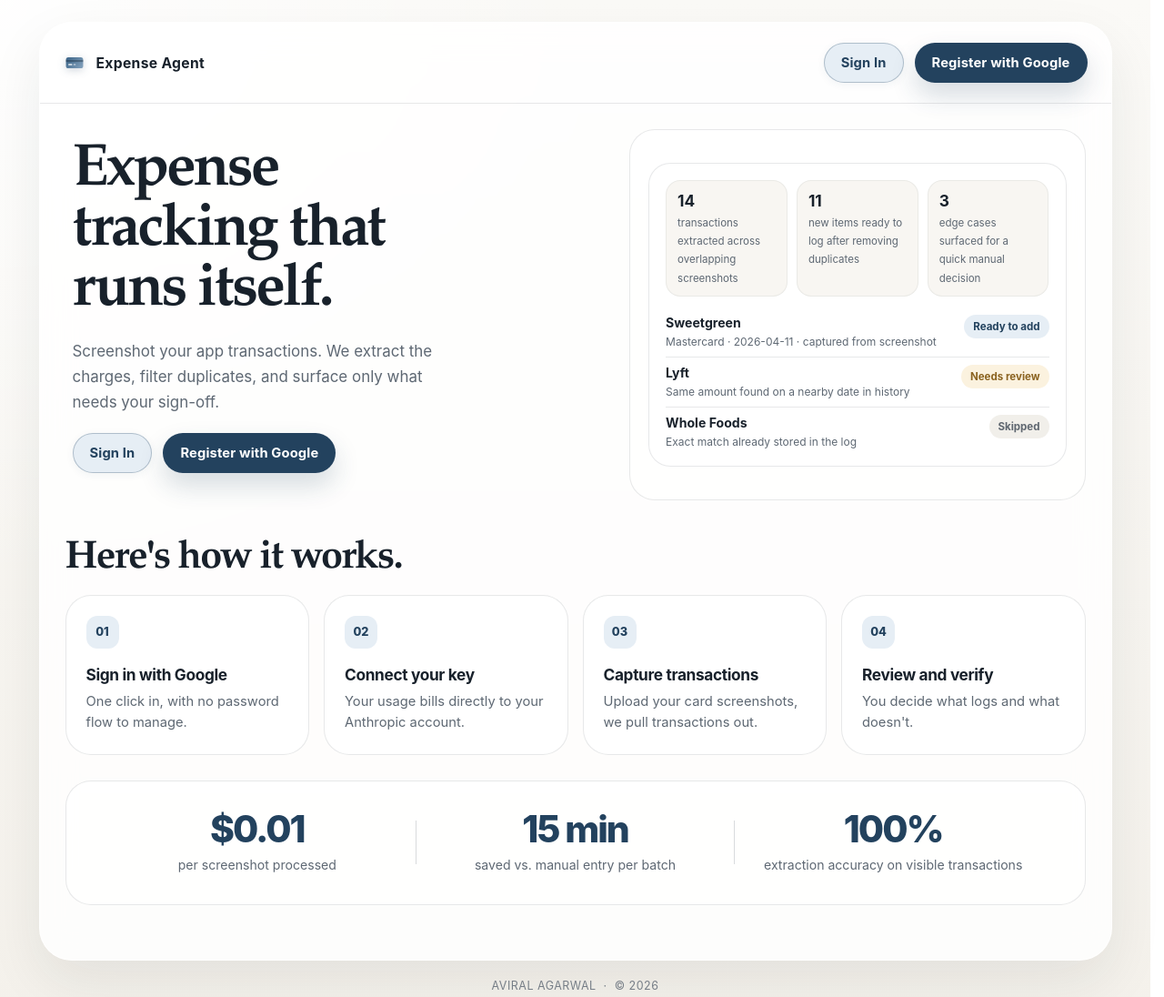
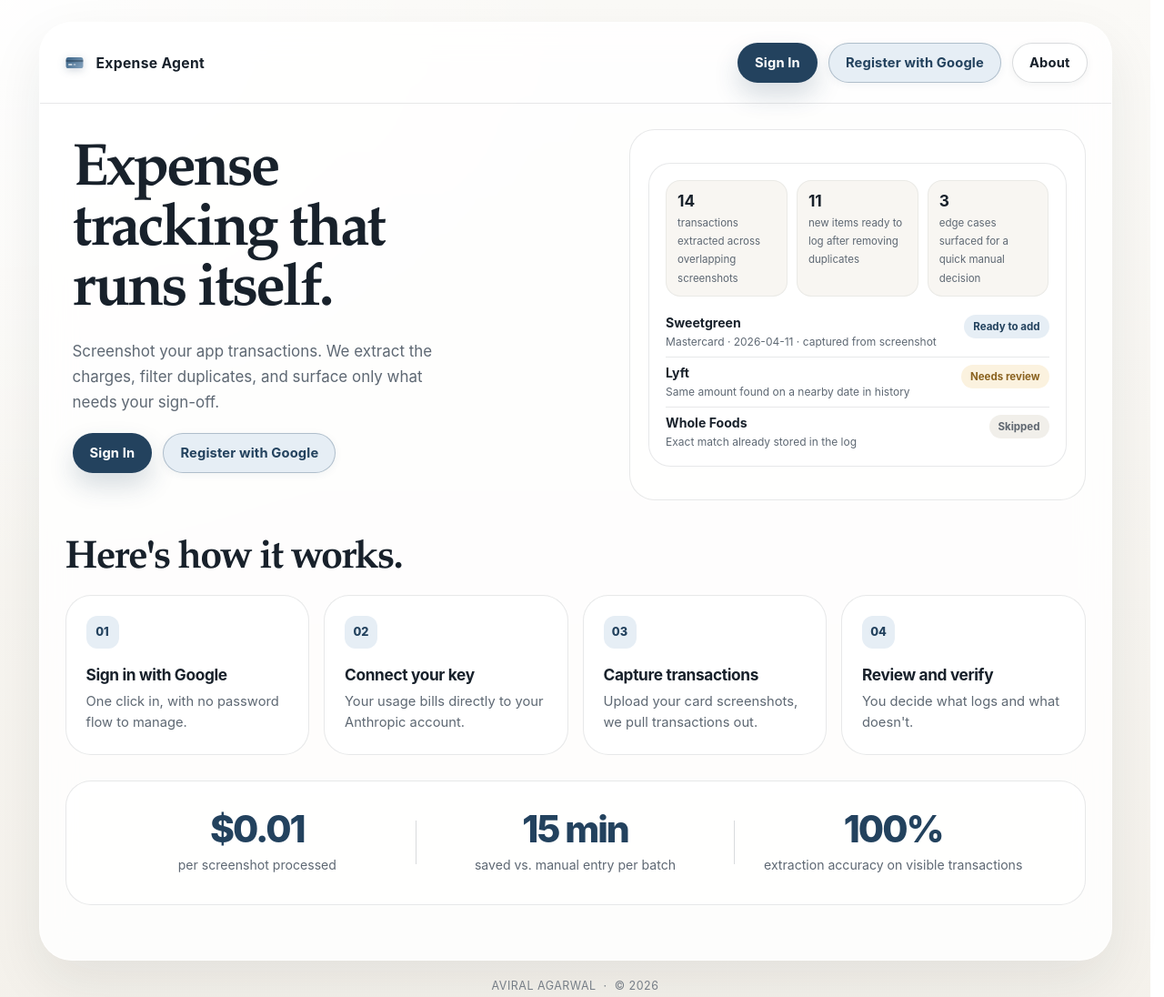
Before and after one commit to aviralagarwal1/expense-agent, a Flask app: page / in a window 1280 px wide. Shown: the top 1096 px of the page at 91% size. Run offline with Flask 3, Linux system fonts and the light colour scheme.

Commit message:
Rework landing CTAs and add About nav link

```diff
--- a/templates/landing.html
+++ b/templates/landing.html
@@ -82,8 +82,7 @@
       gap: 12px;
     }
     .nav-link,
-    .nav-cta,
-    .hero-cta {
+    .nav-cta {
       display: inline-flex;
       align-items: center;
       justify-content: center;
@@ -94,15 +93,14 @@
       padding: 12px 18px;
       transition: transform 0.16s ease, border-color 0.16s ease, background 0.16s ease, color 0.16s ease, box-shadow 0.16s ease;
     }
-    /* Secondary CTA: accent-soft (same token as app chrome) + navy label — pairs cleanly with solid navy primary. */
+    /* Primary: navy — used for Sign In on this page. Secondary: accent-soft — Register with Google. */
     .nav-link {
       border: 1px solid rgba(35, 66, 94, 0.28);
       color: var(--accent);
       background: var(--accent-soft);
       box-shadow: 0 2px 10px rgba(35, 66, 94, 0.06);
     }
-    .nav-cta,
-    .hero-cta {
+    .nav-cta {
       color: #ffffff;
       background: var(--accent);
       border: 1px solid transparent;
@@ -113,8 +111,28 @@
       background: #d9e6f2;
       border-color: rgba(35, 66, 94, 0.4);
     }
-    .nav-cta:hover,
-    .hero-cta:hover {
+    /* White pill — far right; Sign In + Register sit to its left. */
+    .nav-about {
+      display: inline-flex;
+      align-items: center;
+      justify-content: center;
+      border-radius: 999px;
+      font-size: 0.92rem;
+      font-weight: 700;
+      letter-spacing: 0.01em;
+      padding: 12px 18px;
+      border: 1px solid var(--line-strong);
+      color: var(--ink);
+      background: #ffffff;
+      box-shadow: 0 2px 10px rgba(24, 33, 43, 0.05);
+      transition: transform 0.16s ease, border-color 0.16s ease, background 0.16s ease, box-shadow 0.16s ease;
+    }
+    .nav-about:hover {
+      transform: translateY(-1px);
+      border-color: rgba(35, 66, 94, 0.28);
+      box-shadow: 0 6px 16px rgba(24, 33, 43, 0.08);
+    }
+    .nav-cta:hover {
       transform: translateY(-1px);
     }
 
@@ -410,7 +428,7 @@
     .cta-actions {
       margin-top: 28px;
     }
-    .cta-actions .hero-cta {
+    .cta-actions .nav-cta {
       padding: 16px 28px;
       font-size: 1rem;
       min-width: 220px;
@@ -548,14 +566,15 @@
         justify-content: stretch;
       }
       .nav-link,
-      .nav-cta {
+      .nav-cta,
+      .nav-about {
         flex: 1;
       }
       .hero-actions {
         width: 100%;
       }
       .hero-actions .nav-link,
-      .hero-actions .hero-cta {
+      .hero-actions .nav-cta {
         flex: 1;
       }
       .hero h1 {
@@ -587,8 +606,9 @@
           <span>Expense Agent</span>
         </a>
         <div class="nav-actions">
-          <a class="nav-link" href="/auth/google">Sign In</a>
-          <a class="nav-cta" href="/register">Register with Google</a>
+          <a class="nav-cta" href="/auth/google">Sign In</a>
+          <a class="nav-link" href="/register">Register with Google</a>
+          <a class="nav-about" href="/about">About</a>
         </div>
       </nav>
 
@@ -599,8 +619,8 @@
             Screenshot your app transactions. We extract the charges, filter duplicates, and surface only what needs your sign-off.
           </p>
           <div class="hero-actions">
-            <a class="nav-link" href="/auth/google">Sign In</a>
-            <a class="hero-cta" href="/register">Register with Google</a>
+            <a class="nav-cta" href="/auth/google">Sign In</a>
+            <a class="nav-link" href="/register">Register with Google</a>
           </div>
         </div>
 
```
